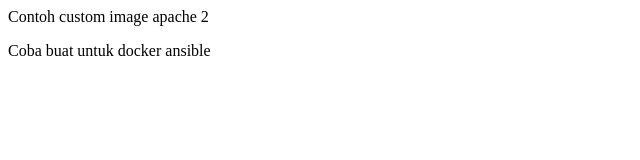
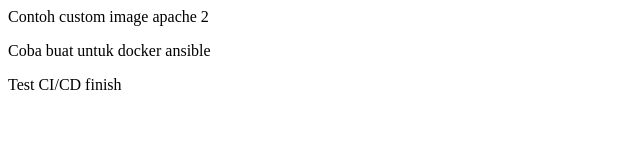
Before and after one commit to echank/apache-custom, a plain HTML site: page index.html in a window 1280 px wide. Shown: the whole page, without its empty margins (0-640 px from the left). Drawn offline with Linux system fonts and the light colour scheme.

Commit message:
Tambah paragraph baru

```diff
--- a/index.html
+++ b/index.html
@@ -1,2 +1,3 @@
 <p>Contoh custom image apache 2</p>
 <p>Coba buat untuk docker ansible</p>
+<p>Test CI/CD finish</p>
```
